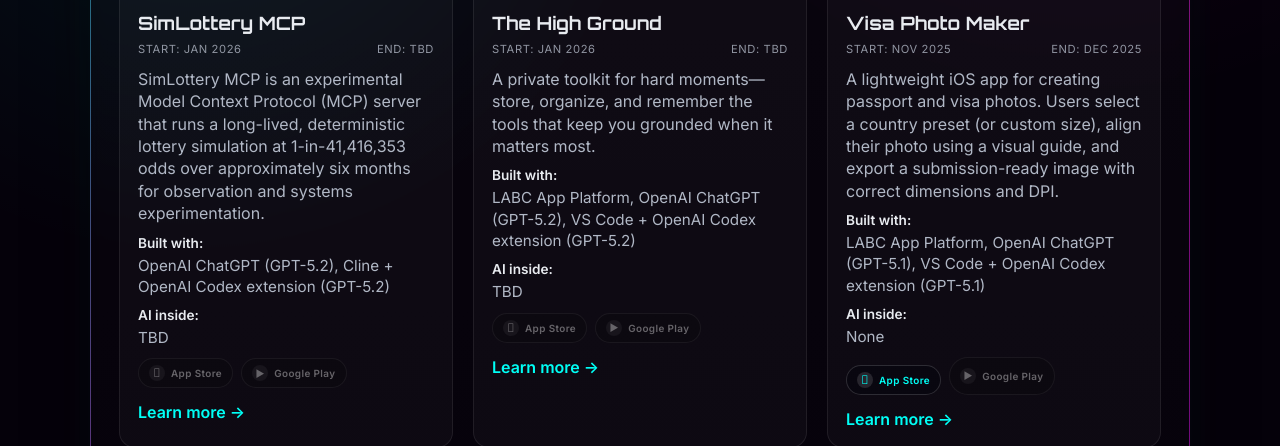
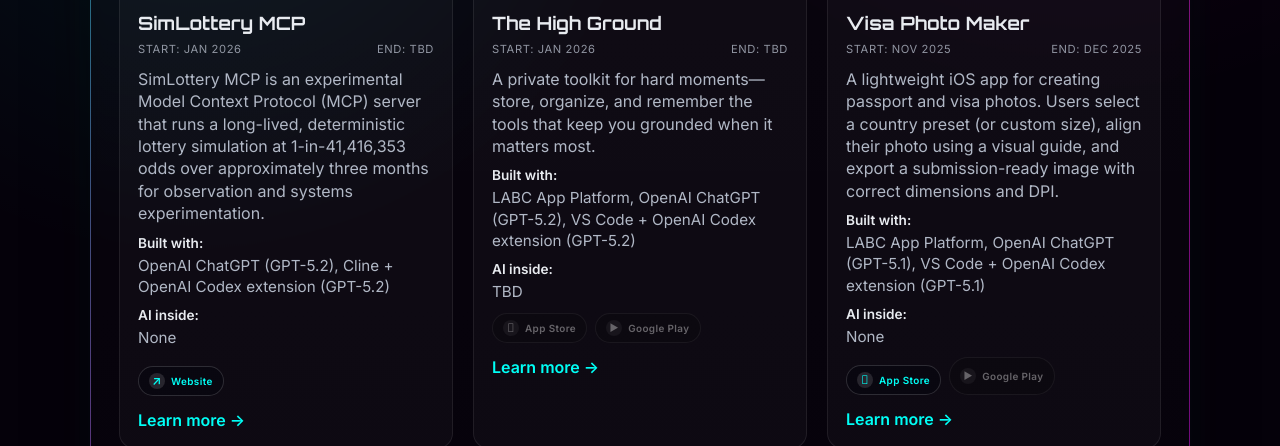
Before and after one commit to frinsan/learnandbecurious, a plain HTML site: page index.html in a window 1280 px wide. Shown: the part 618-1064 px from the top of the page. Drawn offline with Linux system fonts and the light colour scheme.

Commit message:
Update SimLottery MCP details

```diff
--- a/index.html
+++ b/index.html
@@ -40,20 +40,16 @@
             <span>Start: Jan 2026</span>
             <span>End: TBD</span>
           </div>
-          <p>SimLottery MCP is an experimental Model Context Protocol (MCP) server that runs a long-lived, deterministic lottery simulation at 1-in-41,416,353 odds over approximately six months for observation and systems experimentation.</p>
+          <p>SimLottery MCP is an experimental Model Context Protocol (MCP) server that runs a long-lived, deterministic lottery simulation at 1-in-41,416,353 odds over approximately three months for observation and systems experimentation.</p>
           <div class="meta-label">Built with:</div>
           <div class="meta-copy">OpenAI ChatGPT (GPT-5.2), Cline + OpenAI Codex extension (GPT-5.2)</div>
           <div class="meta-label">AI inside:</div>
-          <div class="meta-copy">TBD</div>
+          <div class="meta-copy">None</div>
           <div class="store-badges">
-            <span class="store-badge is-disabled" aria-disabled="true">
-              <span class="badge-icon apple" aria-hidden="true"></span>
-              App Store
-            </span>
-            <span class="store-badge is-disabled" aria-disabled="true">
-              <span class="badge-icon google" aria-hidden="true">▶</span>
-              Google Play
-            </span>
+            <a class="store-badge" href="https://d3vsjxcoiuws1d.cloudfront.net/" target="_blank" rel="noreferrer">
+              <span class="badge-icon" aria-hidden="true">↗</span>
+              Website
+            </a>
           </div>
           <a href="simlottery-mcp.html">Learn more →</a>
         </article>
```
Also changed, not shown: simlottery-mcp.html (+3 -3 lines).
